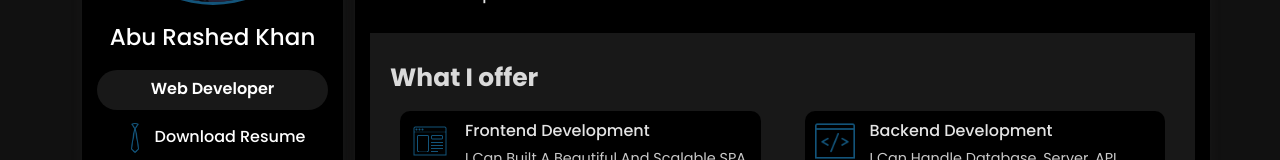
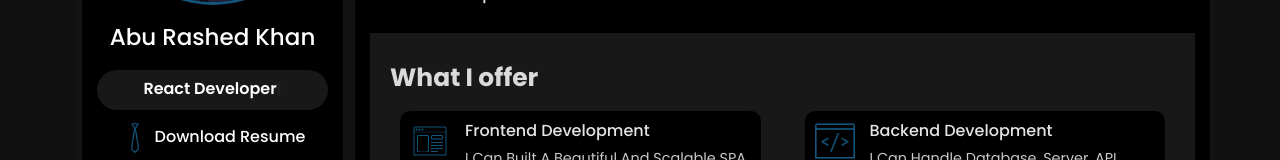
Before and after one commit to rashed-abir/abu-rashed-khan, a React (Create React App) app: page / in a window 1280 px wide. Shown: the part 258-418 px from the top of the page. Built offline with nearby package versions, Linux system fonts and the light colour scheme.

Commit message:
first commit

```diff
--- a/package.json
+++ b/package.json
@@ -13,6 +13,7 @@
     "react-marker": "^1.0.1",
     "react-router-dom": "^5.2.0",
     "react-scripts": "4.0.1",
+    "react-typed": "^1.2.0",
     "web-vitals": "^0.2.4"
   },
   "scripts": {
--- a/src/components/Sidebar.js
+++ b/src/components/Sidebar.js
@@ -11,6 +11,7 @@ import email from "../assets/icons/email.png";
 import phone from "../assets/icons/phone.png";
 import instagram from "../assets/icons/instagram.png";
 import { motion } from "framer-motion";
+import Typed from "react-typed";
 
 function Sidebar() {
   const handleEmailMe = () => {
@@ -46,7 +47,19 @@ function Sidebar() {
     >
       <img src={rashed} alt="Rashed Abir" className="sidebar_image" />
       <div className="sidebar_name">Abu Rashed Khan</div>
-      <div className="sidebar_item sidebar_title">Web Developer</div>
+      <div className="sidebar_item sidebar_title">
+        <Typed
+          strings={[
+            "Web Designer",
+            "Web Developer",
+            "React Developer",
+            "JavaScript Developer",
+          ]}
+          typeSpeed={60}
+          backSpeed={40}
+          loop
+        />
+      </div>
       <a href={aburashedkhan} download="aburashedkhan.pdf">
         <div className="sidebar_item sidebar_resume">
           <img className="sidebar_icon" src={tie} alt="Rashed Abir" />
```
Also changed, not shown: 2 other files (tests, documents, lock files or other folders).
